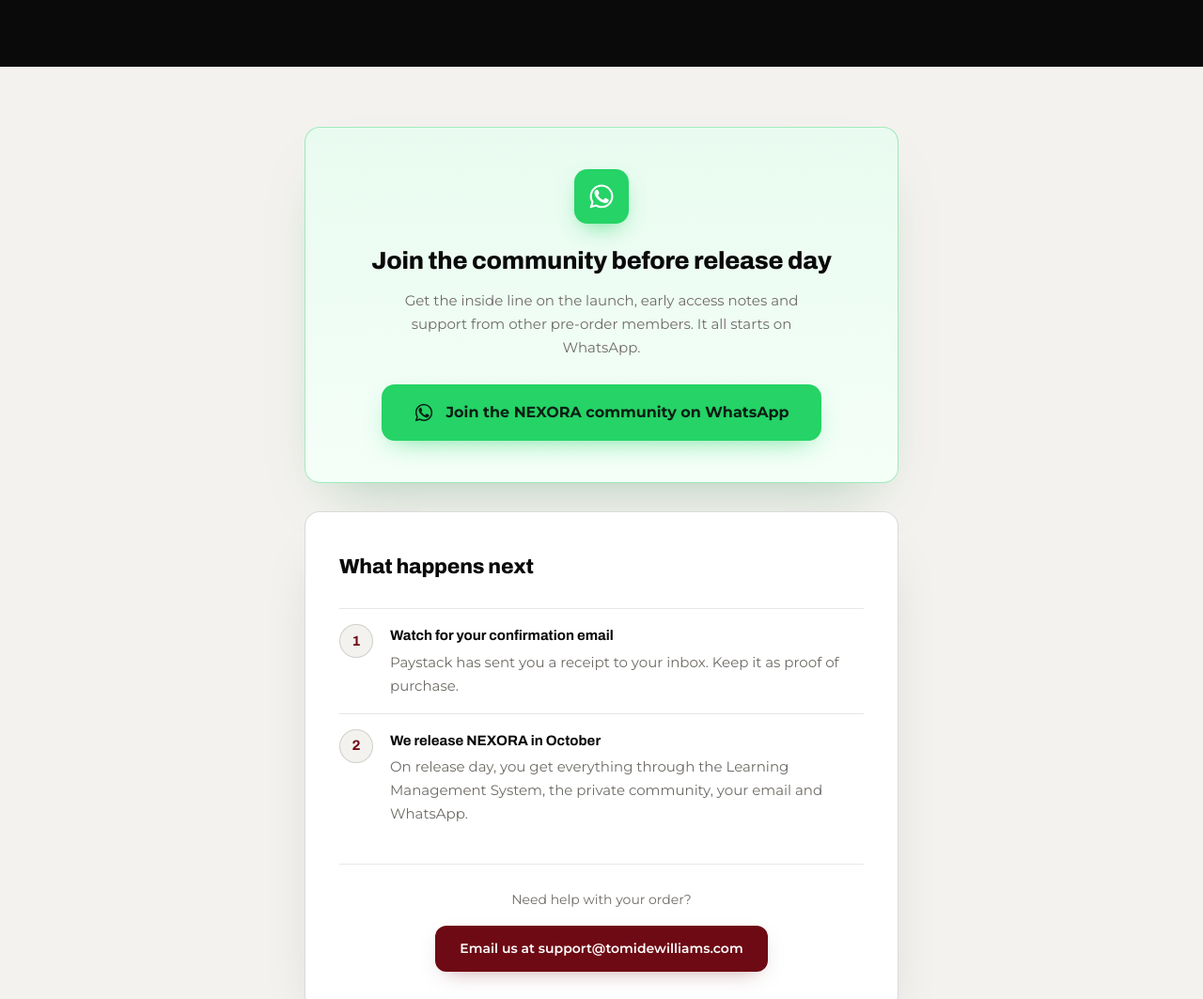
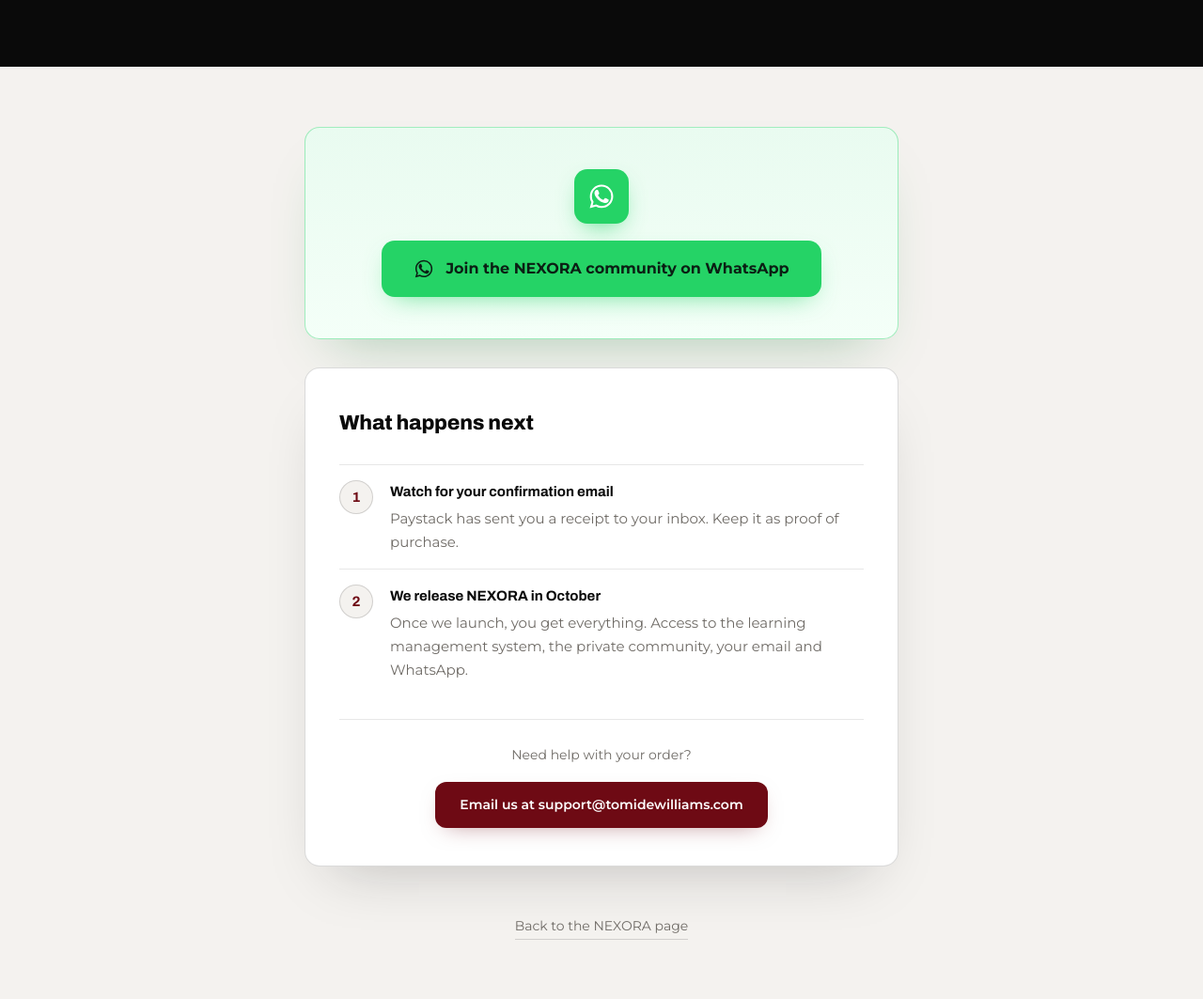
Before and after one commit to WilliamsBRAND/nexora-sales-page, a website: page thank-you.html in a window 1280 px wide. Shown: the part 404-1467 px from the top of the page at 94% size. Drawn offline with Linux system fonts and the light colour scheme.

Commit message:
Move payment-verified badge into community card, update release copy

```diff
--- a/thank-you.html
+++ b/thank-you.html
@@ -252,16 +252,11 @@ main{padding:64px 0 80px;}
 
 <main>
   <div class="wrap">
-    <div style="text-align:center;">
+    <div class="community">
       <div class="confirm-banner" id="confirmBanner" style="display:none;">&#10003; Payment verified</div>
-    </div>
-
-    <div class="community">
       <div class="wa-badge">
         <svg viewBox="0 0 24 24" fill="currentColor" aria-hidden="true"><path d="M17.47 14.38c-.3-.15-1.76-.87-2.03-.97-.27-.1-.47-.15-.67.15-.2.3-.77.97-.94 1.17-.17.19-.34.22-.63.07-.3-.15-1.26-.46-2.4-1.48-.88-.79-1.48-1.77-1.66-2.07-.17-.3-.02-.46.13-.6.13-.13.3-.35.45-.52.15-.17.2-.3.3-.5.1-.2.05-.37-.02-.52-.08-.15-.67-1.62-.92-2.22-.24-.58-.49-.5-.67-.5h-.57c-.2 0-.52.07-.8.37-.27.3-1.04 1.02-1.04 2.5 0 1.47 1.07 2.9 1.22 3.1.15.2 2.1 3.21 5.1 4.5.71.31 1.27.49 1.7.63.72.23 1.37.2 1.88.12.57-.09 1.76-.72 2.01-1.41.25-.7.25-1.29.17-1.41-.07-.13-.27-.2-.57-.35z"/><path d="M12.04 2C6.58 2 2.13 6.45 2.13 11.91c0 1.75.46 3.45 1.32 4.95L2 22l5.25-1.38a9.9 9.9 0 0 0 4.79 1.22h.01c5.45 0 9.9-4.45 9.9-9.9 0-2.65-1.03-5.14-2.9-7.01A9.82 9.82 0 0 0 12.04 2zm0 18.15h-.01a8.2 8.2 0 0 1-4.18-1.15l-.3-.18-3.11.82.83-3.04-.2-.31a8.2 8.2 0 0 1-1.26-4.38c0-4.54 3.7-8.24 8.24-8.24 2.2 0 4.27.86 5.82 2.42a8.19 8.19 0 0 1 2.41 5.83c0 4.54-3.7 8.23-8.24 8.23z"/></svg>
       </div>
-      <h3>Join the community before release day</h3>
-      <p>Get the inside line on the launch, early access notes and support from other pre-order members. It all starts on WhatsApp.</p>
       <a class="btn-wa" href="https://chat.whatsapp.com/LNC6ABmpaFN5b6we3ZuEpp" target="_blank" rel="noopener">
         <svg viewBox="0 0 24 24" fill="currentColor" aria-hidden="true"><path d="M17.47 14.38c-.3-.15-1.76-.87-2.03-.97-.27-.1-.47-.15-.67.15-.2.3-.77.97-.94 1.17-.17.19-.34.22-.63.07-.3-.15-1.26-.46-2.4-1.48-.88-.79-1.48-1.77-1.66-2.07-.17-.3-.02-.46.13-.6.13-.13.3-.35.45-.52.15-.17.2-.3.3-.5.1-.2.05-.37-.02-.52-.08-.15-.67-1.62-.92-2.22-.24-.58-.49-.5-.67-.5h-.57c-.2 0-.52.07-.8.37-.27.3-1.04 1.02-1.04 2.5 0 1.47 1.07 2.9 1.22 3.1.15.2 2.1 3.21 5.1 4.5.71.31 1.27.49 1.7.63.72.23 1.37.2 1.88.12.57-.09 1.76-.72 2.01-1.41.25-.7.25-1.29.17-1.41-.07-.13-.27-.2-.57-.35z"/><path d="M12.04 2C6.58 2 2.13 6.45 2.13 11.91c0 1.75.46 3.45 1.32 4.95L2 22l5.25-1.38a9.9 9.9 0 0 0 4.79 1.22h.01c5.45 0 9.9-4.45 9.9-9.9 0-2.65-1.03-5.14-2.9-7.01A9.82 9.82 0 0 0 12.04 2zm0 18.15h-.01a8.2 8.2 0 0 1-4.18-1.15l-.3-.18-3.11.82.83-3.04-.2-.31a8.2 8.2 0 0 1-1.26-4.38c0-4.54 3.7-8.24 8.24-8.24 2.2 0 4.27.86 5.82 2.42a8.19 8.19 0 0 1 2.41 5.83c0 4.54-3.7 8.23-8.24 8.23z"/></svg>
         Join the NEXORA community on WhatsApp
@@ -283,7 +278,7 @@ main{padding:64px 0 80px;}
         <div class="step-num">2</div>
         <div>
           <h4>We release NEXORA in October</h4>
-          <p>On release day, you get everything through the Learning Management System, the private community, your email and WhatsApp.</p>
+          <p>Once we launch, you get everything. Access to the learning management system, the private community, your email and WhatsApp.</p>
         </div>
       </div>
 
```
